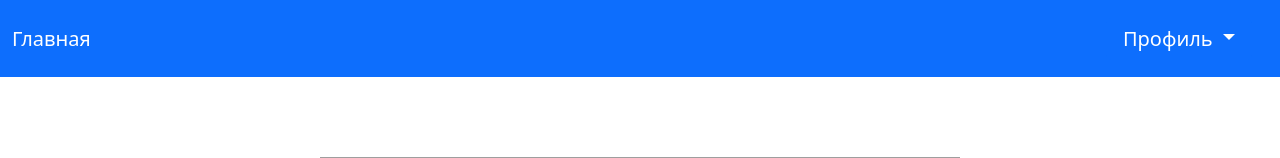
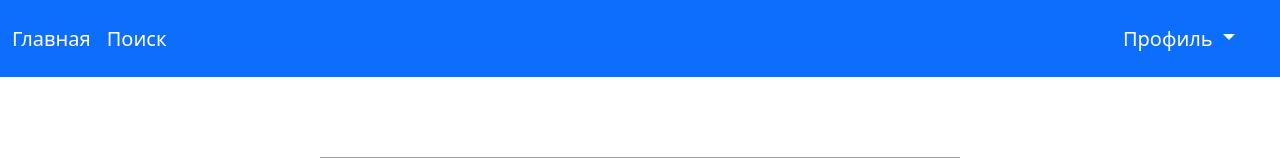
Before and after one commit to BekusovMikhail/medical-app, a Django app: page /?next=/accept_treatment in a window 1280 px wide. Shown: the top 158 px of the page. Run offline with Django 4.2, Linux system fonts and the light colour scheme; grey boxes are pictures that could not be loaded.

Commit message:
Add search to start screen

```diff
--- a/med/templates/med/base.html
+++ b/med/templates/med/base.html
@@ -126,6 +126,7 @@
       </div>
       {% else %}
         <a class="navbar-brand" href="/dashboard">Главная</a>
+        <a class="navbar-brand" href="/search">Поиск</a>
         <button class="navbar-toggler" type="button" data-bs-toggle="collapse" data-bs-target="#navbarNav" aria-controls="navbarNav" aria-expanded="false" aria-label="Toggle navigation">
         <span class="navbar-toggler-icon"></span>
         </button>
```
